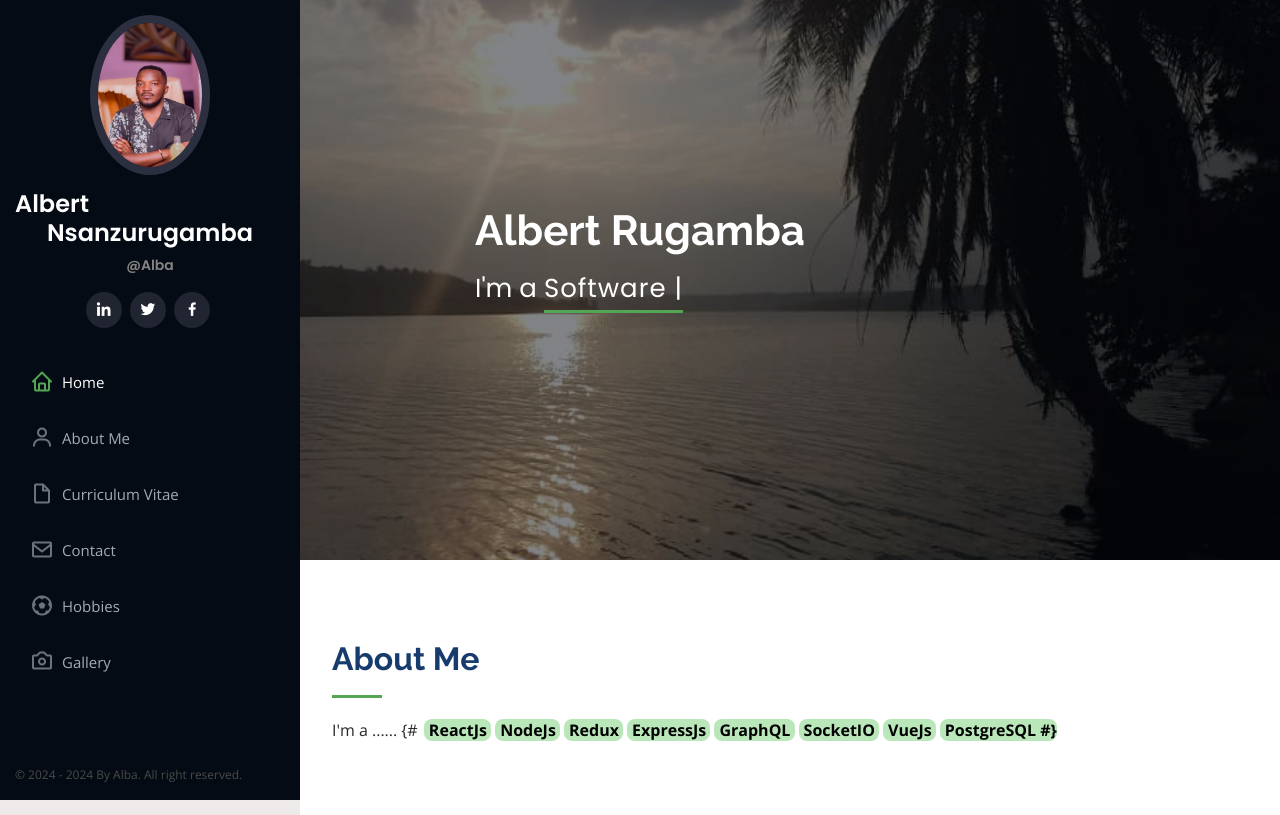
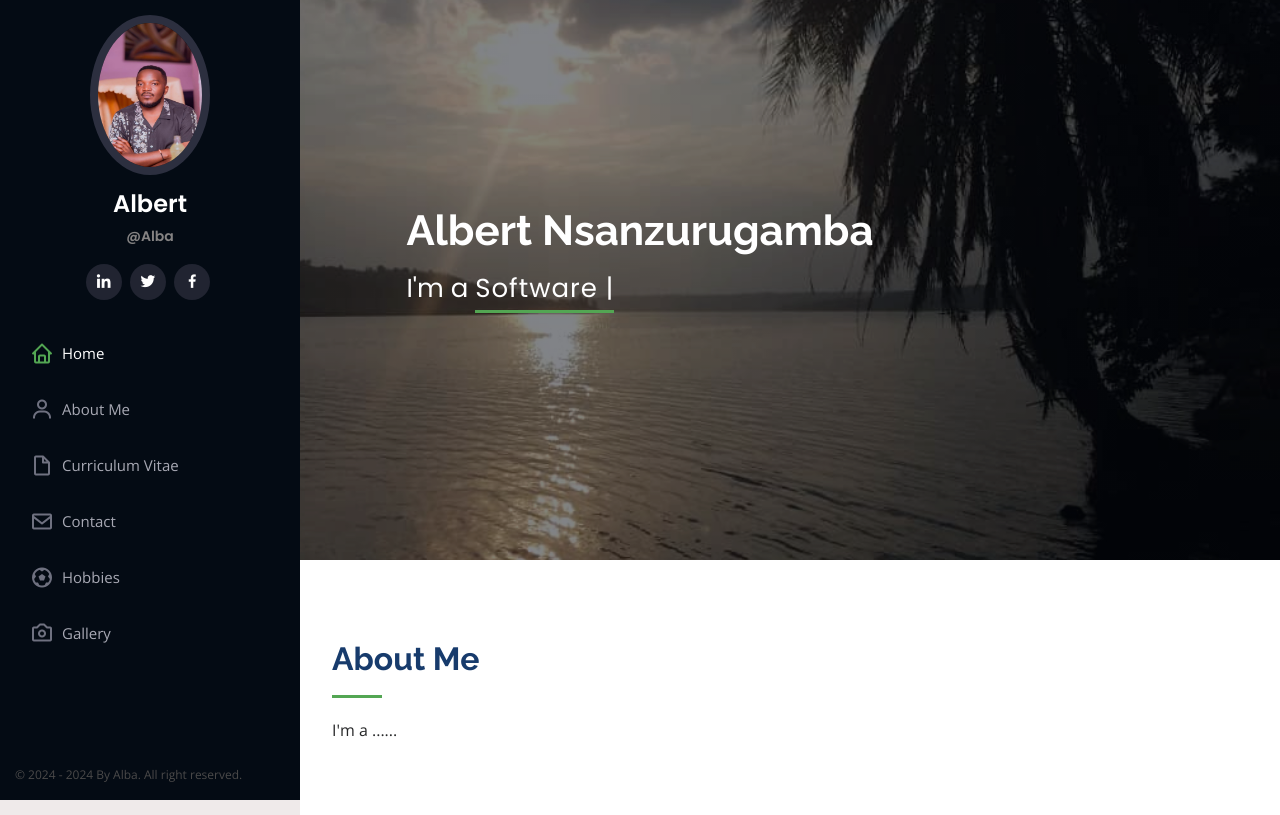
Before and after one commit to Albarugamba/Alba, a plain HTML site: page index.html in a window 1280 px wide. Shown: the top 815 px of the page. Drawn offline with nearby package versions, Linux system fonts and the light colour scheme.

Commit message:
Latest with names

```diff
--- a/index.html
+++ b/index.html
@@ -43,7 +43,7 @@
       <div class="d-flex flex-column">
         <div class="profile">
           <img src="assets/img/passport.jpg" alt="" class="img-fluid rounded-circle" id="rounded-circle">
-          <h1 class="text-light"><a href="index.html">Albert Nsanzurugamba</a></h1>
+          <h1 class="text-light"><a href="index.html">Albert</a></h1>
           <h1>
             <small style="color: #858383; font-size: 14px;">@Alba</small>
           </h1>
@@ -83,7 +83,7 @@
     <!-- ======= Hero Section ======= -->
     <section id="hero" class="d-flex flex-column justify-content-center align-items-center">
       <div class="hero-container" data-aos="fade-in">
-        <h1>Albert Rugamba</h1>
+        <h1>Albert Nsanzurugamba</h1>
         <p>I'm a <span class="typed" data-typed-items="Software Engineer"></span></p>
       </div>
     </section><!-- End Hero -->
@@ -96,14 +96,6 @@
             <h2>About Me</h2>
             <p>
               I'm a ......
-              {# <strong class="skills">ReactJs </strong>
-              <strong class="skills">NodeJs </strong>
-              <strong class="skills">Redux </strong>
-              <strong class="skills">ExpressJs </strong>
-              <strong class="skills">GraphQL </strong>
-              <strong class="skills">SocketIO </strong>
-              <strong class="skills">VueJs </strong>
-              <strong class="skills">PostgreSQL #}
               </strong>
             </p>
           </div>
```
